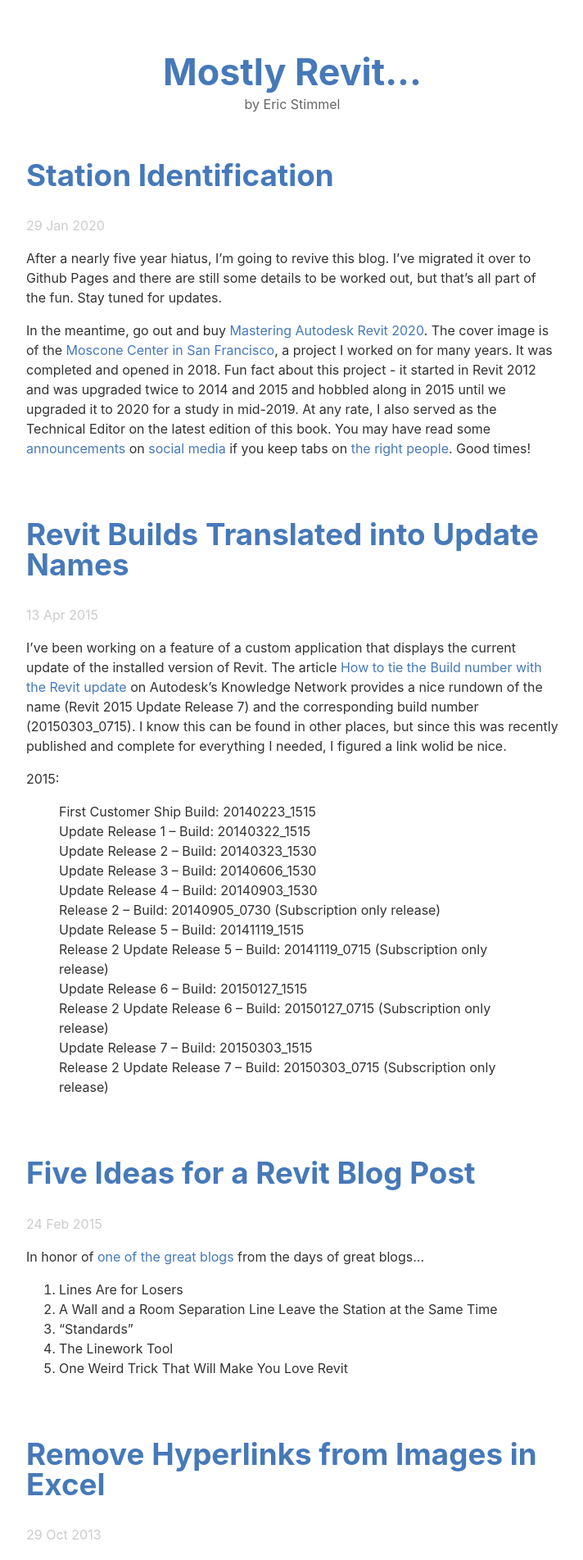
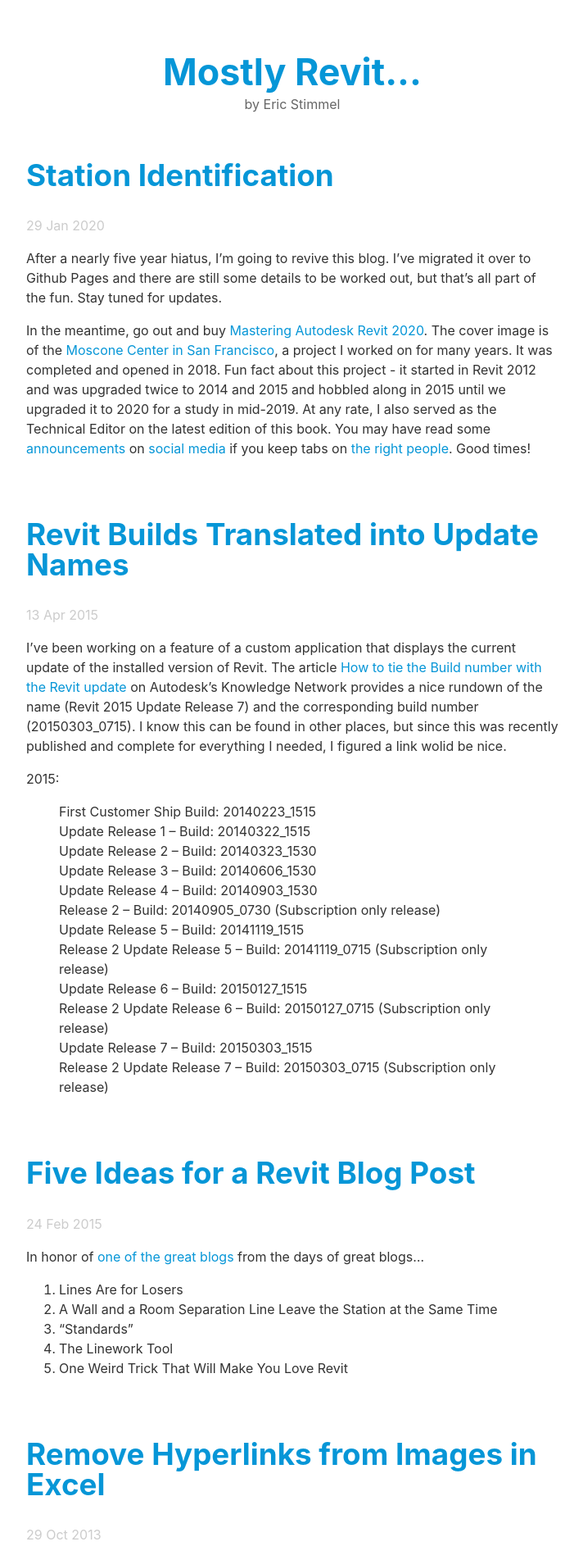
Before and after one commit to estimmel/mostly-revit-blog, a Jekyll site: the page built from index.html, in a window 1280 px wide. Shown: the top 1903 px of the page at 82% size, without its empty margins (283-995 px from the left). Built offline with Jekyll 4.4.1, drawn with Linux system fonts in a browser that asks for light colours; the list of posts is cut into pages by our own code.

Commit message:
adjusting colors in css

```diff
--- a/css/main.css
+++ b/css/main.css
@@ -13,7 +13,7 @@ a {
 }
 
 a:link {
-    color: #4679B9;
+    color: #0696D7;
 }
 
 a:hover {
@@ -21,12 +21,12 @@ a:hover {
 }
 
 a:visited {
-    color: #CCC;
+    color: #87BC40;
 }
 
 h1 {
     font-size: 2.8em;
-    color: #4679B9;
+    color: #0696D7;
 }
 
 h2 {
@@ -36,7 +36,7 @@ h2 {
 }
 
 h2 a:hover, h2 a:visited:hover {
-    color: #4679B9;
+    color: #0696D7;
     text-decoration: none;
 }
 
@@ -56,7 +56,7 @@ header {
     display: block;
     font-weight: 700;
     margin-bottom: .3em;
-    color: #4679B9;
+    color: #0696D7;
 }
 
 #maintitlelink a:hover {
@@ -64,7 +64,7 @@ header {
 }
 
 #maintitlelink a:visited {
-    color: #4679B9;
+    color: #0696D7;
 }
 
 #byline {
```
